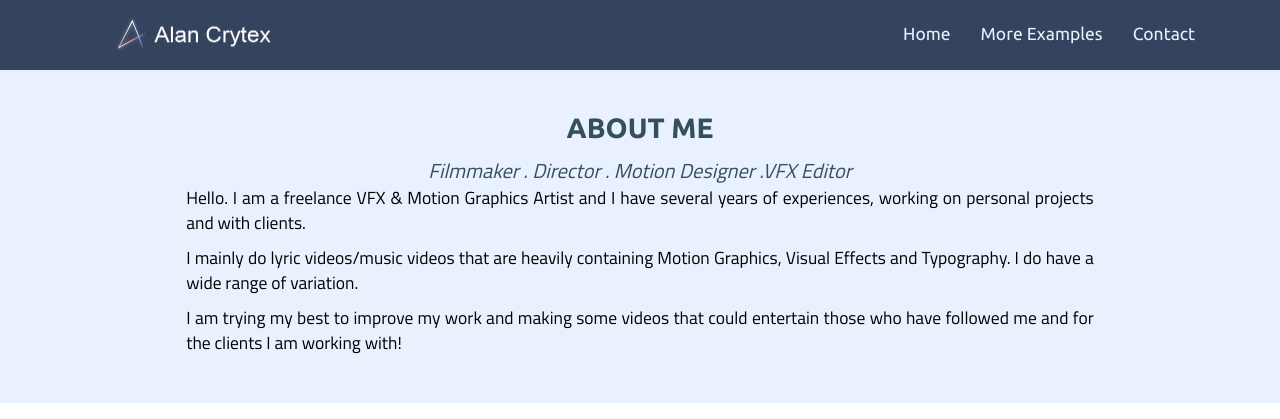
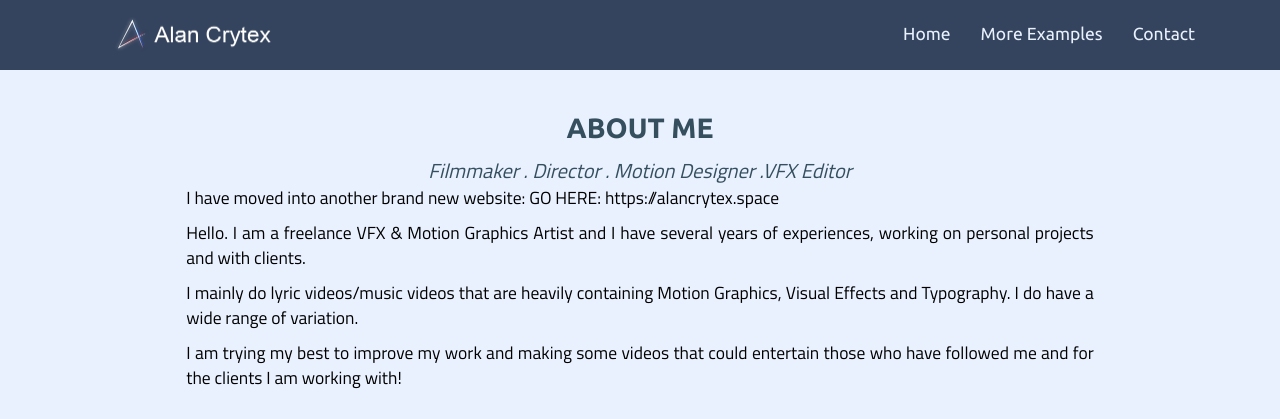
Before and after one commit to AlanCrytex/alancrytex.github.io, a Jekyll site: the page built from index.html, in a window 1280 px wide and 900 px high, cut to the strip 0-419 px from the top of the window. Built offline with Jekyll 4.4.1, drawn with Linux system fonts in a browser that asks for light colours.

Commit message:
Update settings.yaml

```diff
--- a/_data/settings.yaml
+++ b/_data/settings.yaml
@@ -25,6 +25,7 @@ about-text:
   sub-header: Filmmaker . Director . Motion Designer .VFX Editor
 
 about:
+ - 'I have moved into another brand new website: GO HERE: https://alancrytex.space'
  - 'Hello. I am a freelance VFX & Motion Graphics Artist and I have several years of experiences, working on personal projects and with clients.'
  - 'I mainly do lyric videos/music videos that are heavily containing Motion Graphics, Visual Effects and Typography. I do have a wide range of variation.'
  - 'I am trying my best to improve my work and making some videos that could entertain those who have followed me and for the clients I am working with!'
```
